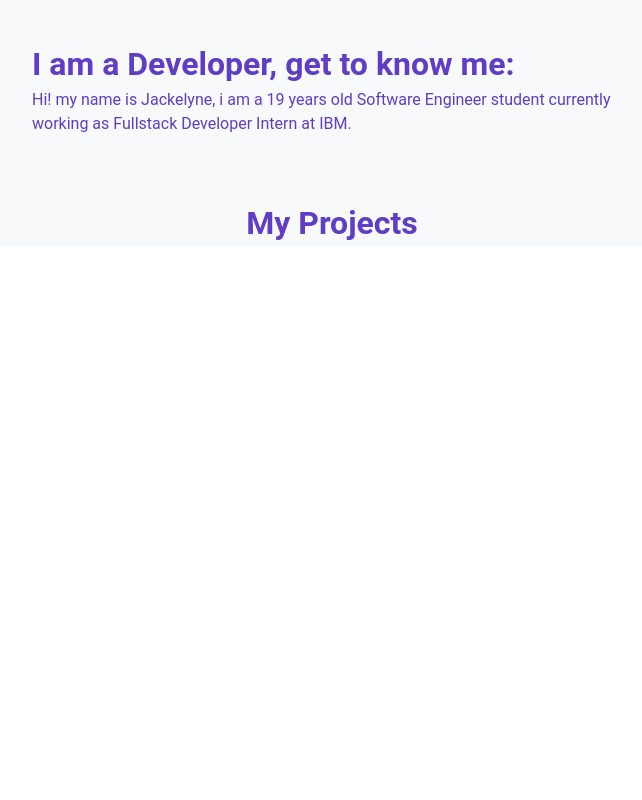
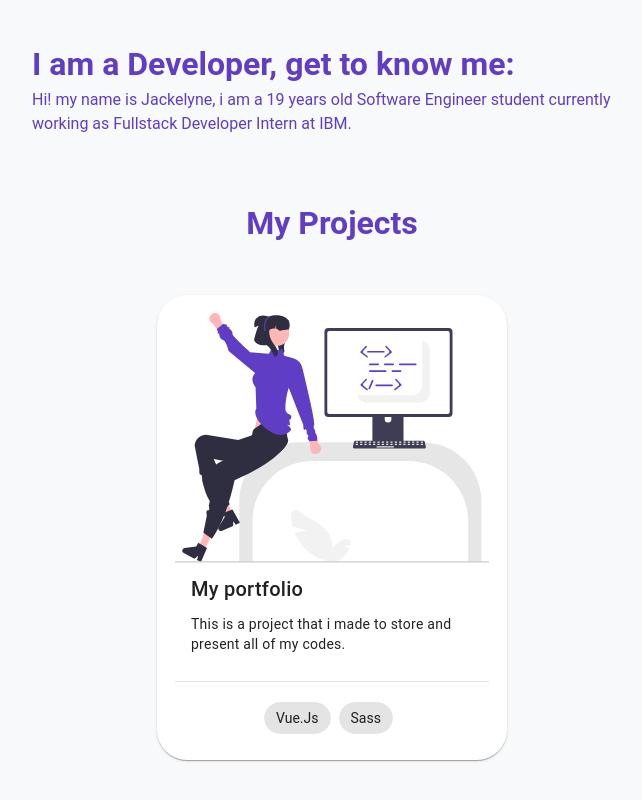
Before and after one commit to jaqnunes/portfolio, a Vue app: page / in a window 1280 px wide. Shown: the part 697-1497 px from the top of the page, without its empty margins (308-950 px from the left). Before the commit the page ends 944 px from the top, so only its background shows below. Built offline with nearby package versions, Linux system fonts and the light colour scheme.

Commit message:
feat: static implementation of project cards

```diff
--- a/src/components/PortfolioSection.vue
+++ b/src/components/PortfolioSection.vue
@@ -1,10 +1,16 @@
 <template>
   <h1 class="title">My Projects</h1>
+  <ProjectCard />
 </template>
 
 <script>
+import ProjectCard from "./minor-components/ProjectCard.vue";
+
 export default {
   name: "PortfolioSection",
+  components: {
+    ProjectCard,
+  }
 };
 </script>
 
--- a/src/components/minor-components/ProjectCard.vue
+++ b/src/components/minor-components/ProjectCard.vue
@@ -0,0 +1,63 @@
+<template>
+  <v-card
+    class="mx-auto my-12"
+  >
+    <v-img
+      cover
+      height="250"
+      src="../../../images/undraw_proud_coder_re_exuy.svg"
+    ></v-img>
+
+    <v-card-item>
+      <v-card-title>My portfolio</v-card-title>
+    </v-card-item>
+    <v-card-text>
+      <span>This is a project that i made to store and present all of my codes.</span>
+    </v-card-text>
+
+    <v-divider />
+
+    <div class="chips">
+      <v-chip-group>
+        <v-chip>Vue.Js</v-chip>
+        <v-chip>Sass</v-chip>
+      </v-chip-group>
+    </div>
+
+  </v-card>
+</template>
+
+<script>
+export default {
+  name: "ProjectCard",
+};
+</script>
+
+<style scoped>
+.v-card {
+  padding: 18px;
+  border-radius: 30px;
+  max-width: 350px;
+  min-height: 460px;
+}
+
+.v-card:hover {
+  transition: 0s;
+  box-shadow: 0px 20px 30px 0px rgba(115,115,115,0.7);
+}
+
+.v-card:active {
+  box-shadow: 0px 20px 20px -5px rgba(115,115,115,0.7);
+}
+
+.v-divider {
+  margin-top: 10px;
+}
+
+.chips {
+  display: flex;
+  justify-content: center;
+  margin-top: 12px;
+}
+
+</style>
```
